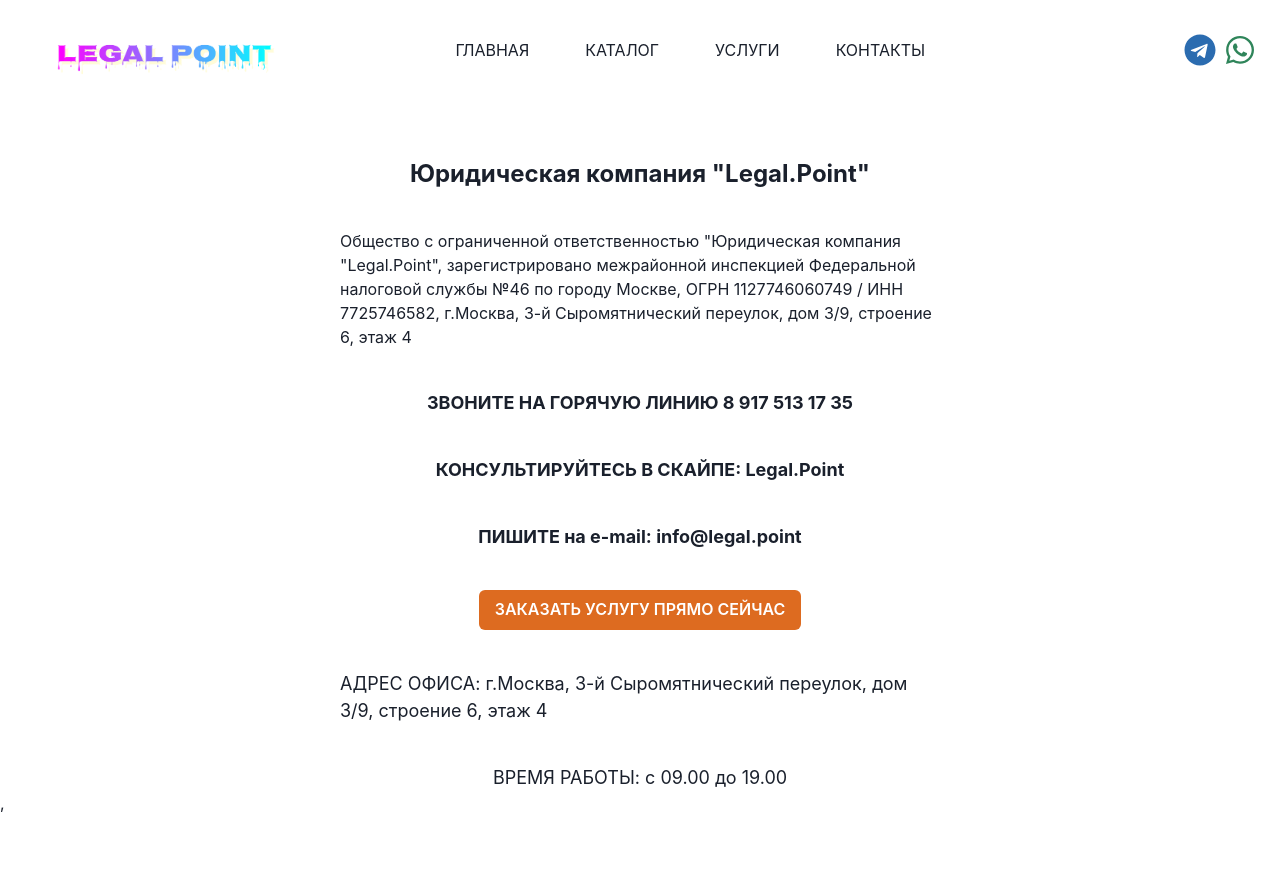
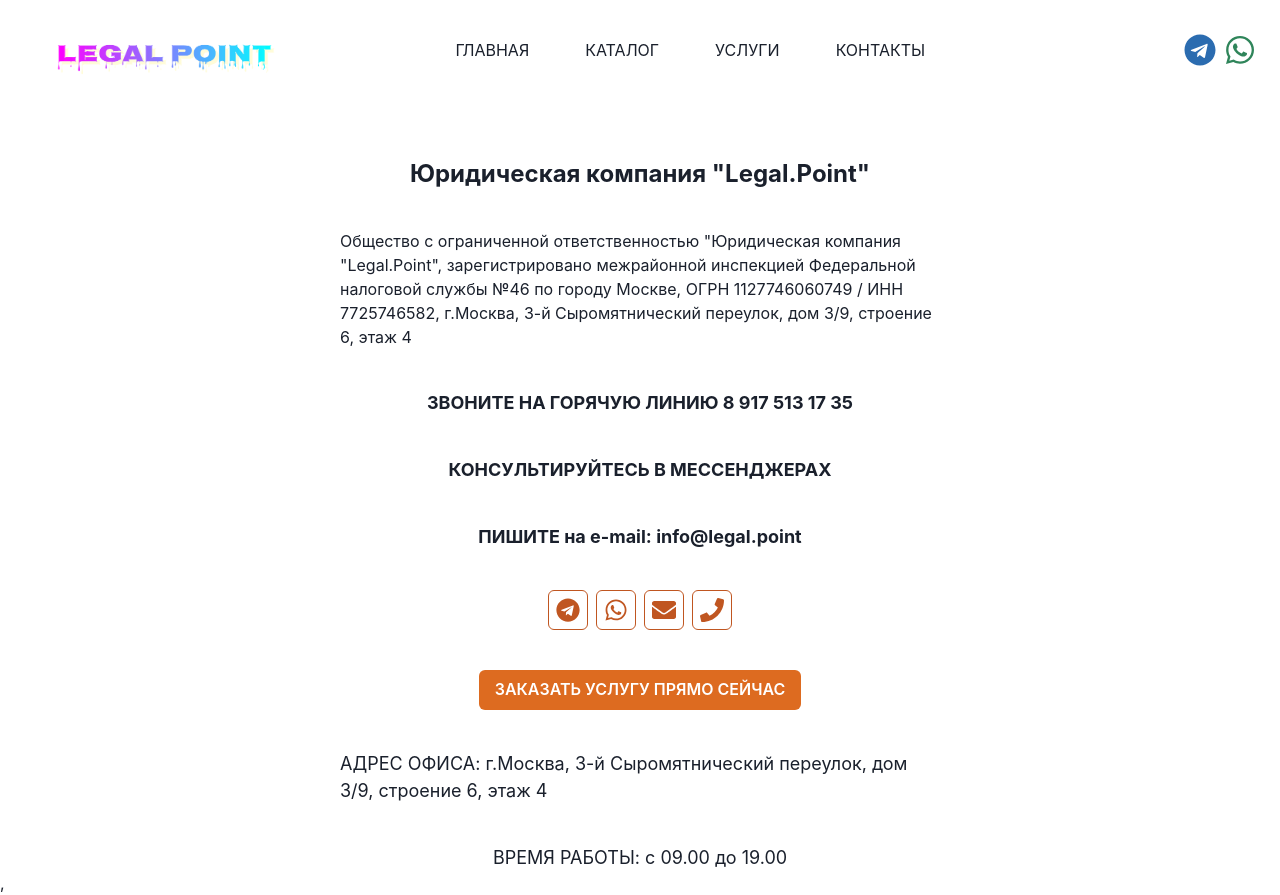
Before and after one commit to Oldnesss/Legal.Point, a React (Vite) app in the folder client/: page /contact in a window 1280 px wide. Before the commit the page ends 815 px from the top, so only its background shows below. Built offline with nearby package versions, Linux system fonts and the light colour scheme.

Commit message:
add icon contactPage

```diff
--- a/client/src/components/pages/ContactPage.tsx
+++ b/client/src/components/pages/ContactPage.tsx
@@ -6,13 +6,18 @@
   Stack,
   Button,
   Link as ChakraLink,
+  Link,
+  IconButton,
+  Icon,
+  HStack,
 } from '@chakra-ui/react';
 import { Link as ReactRouterLink } from 'react-router-dom';
+import { FaEnvelope, FaPhone, FaTelegram, FaWhatsapp } from 'react-icons/fa';
 
 function ContactPage(): JSX.Element {
   return (
     <Box maxW="600px" mx="auto" mt="40">
-      <Stack spacing="10" alignItems='center'>
+      <Stack spacing="10" alignItems="center">
         <Heading fontSize="2xl">Юридическая компания "Legal.Point"</Heading>
         <Text>
           Общество с ограниченной ответственностью "Юридическая компания
@@ -25,12 +30,54 @@
           ЗВОНИТЕ НА ГОРЯЧУЮ ЛИНИЮ 8 917 513 17 35
         </Text>
         <Text fontSize="lg" fontWeight="bold">
-          КОНСУЛЬТИРУЙТЕСЬ В СКАЙПЕ: Legal.Point
+          КОНСУЛЬТИРУЙТЕСЬ В МЕССЕНДЖЕРАХ
         </Text>
         <Text fontSize="lg" fontWeight="bold">
           ПИШИТЕ на e-mail: info@legal.point
         </Text>
-        <ChakraLink as={ReactRouterLink} to="/contact">
+
+
+        <HStack spacing="2">
+          {/* Telegram */}
+          <Link href="https://t.me/" isExternal>
+            <IconButton
+              aria-label="Telegram"
+              icon={<Icon as={FaTelegram} boxSize="6" />}
+              colorScheme="orange"
+              variant="outline"
+            />
+          </Link>
+
+          {/* WhatsApp */}
+          <Link href="https://wa.me/" isExternal>
+            <IconButton
+              aria-label="WhatsApp"
+              icon={<Icon as={FaWhatsapp} boxSize="6" />}
+              colorScheme="orange"
+              variant="outline"
+            />
+          </Link>
+
+          {/* Email */}
+          <Link href="mailto:info@legal.point" isExternal>
+            <IconButton
+              aria-label="Email"
+              icon={<Icon as={FaEnvelope} boxSize="6" />}
+              colorScheme="orange"
+              variant="outline"
+            />
+          </Link>
+
+          {/* Phone */}
+          <IconButton
+            aria-label="Phone"
+            icon={<Icon as={FaPhone} boxSize="6" />}
+            colorScheme="orange"
+            variant="outline"
+          />
+        </HStack>
+
+        <ChakraLink as={ReactRouterLink} to="/form">
           <Button colorScheme="orange" variant="solid">
             ЗАКАЗАТЬ УСЛУГУ ПРЯМО СЕЙЧАС
           </Button>
--- a/client/src/components/ui/FirmList.tsx
+++ b/client/src/components/ui/FirmList.tsx
@@ -11,7 +11,7 @@
     void dispatch(thunkGetFirm());
   }, []);
   return (
-    <div style={{ display: 'flex', flexWrap: 'wrap', justifyContent: 'space-between', gap: '15px' }}>
+    <div style={{ display: 'flex', flexWrap: 'wrap', justifyContent: 'space-between', gap: '15px', marginTop: '100px'}}>
       {firms.map((firm) => (
         <FirmCard key={firm.id} firm={firm} />
       ))}
--- a/client/src/components/ui/NavBar.tsx
+++ b/client/src/components/ui/NavBar.tsx
@@ -251,7 +251,7 @@
             right="0"
             bottom="0"
           />
-          <DrawerContent bg="transparent" backdropFilter="blur(50px)">
+          <DrawerContent>
             <DrawerCloseButton />
             <DrawerHeader />
             <DrawerBody>
```
